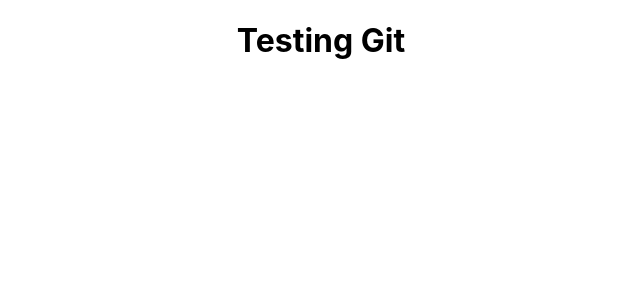
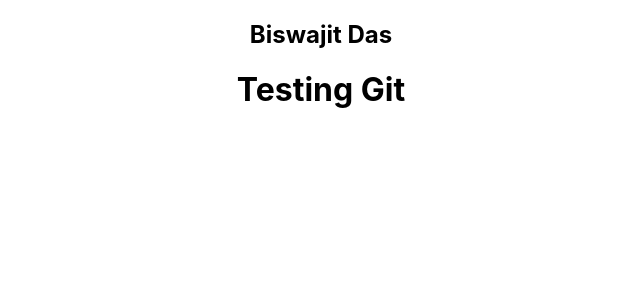
Before and after one commit to biswajitdas-007/testing_git, a React (Create React App) app: page / in a window 1280 px wide. Shown: the top 300 px of the page, without its empty margins (319-959 px from the left). Built offline with nearby package versions, Linux system fonts and the light colour scheme.

Commit message:
Component folder added and navbar file is added

```diff
--- a/src/App.js
+++ b/src/App.js
@@ -1,8 +1,10 @@
 import "./App.css";
+import Navbar from "./components/Navbar/Navbar";
 
 function App() {
   return (
     <div className="App">
+      <Navbar />
       <h1>Testing Git</h1>
     </div>
   );
--- /dev/null
+++ b/src/components/Navbar/Navbar.jsx
@@ -0,0 +1,11 @@
+import React from "react";
+
+const Navbar = () => {
+  return (
+    <nav>
+      <h1>Biswajit Das</h1>
+    </nav>
+  );
+};
+
+export default Navbar;
```
